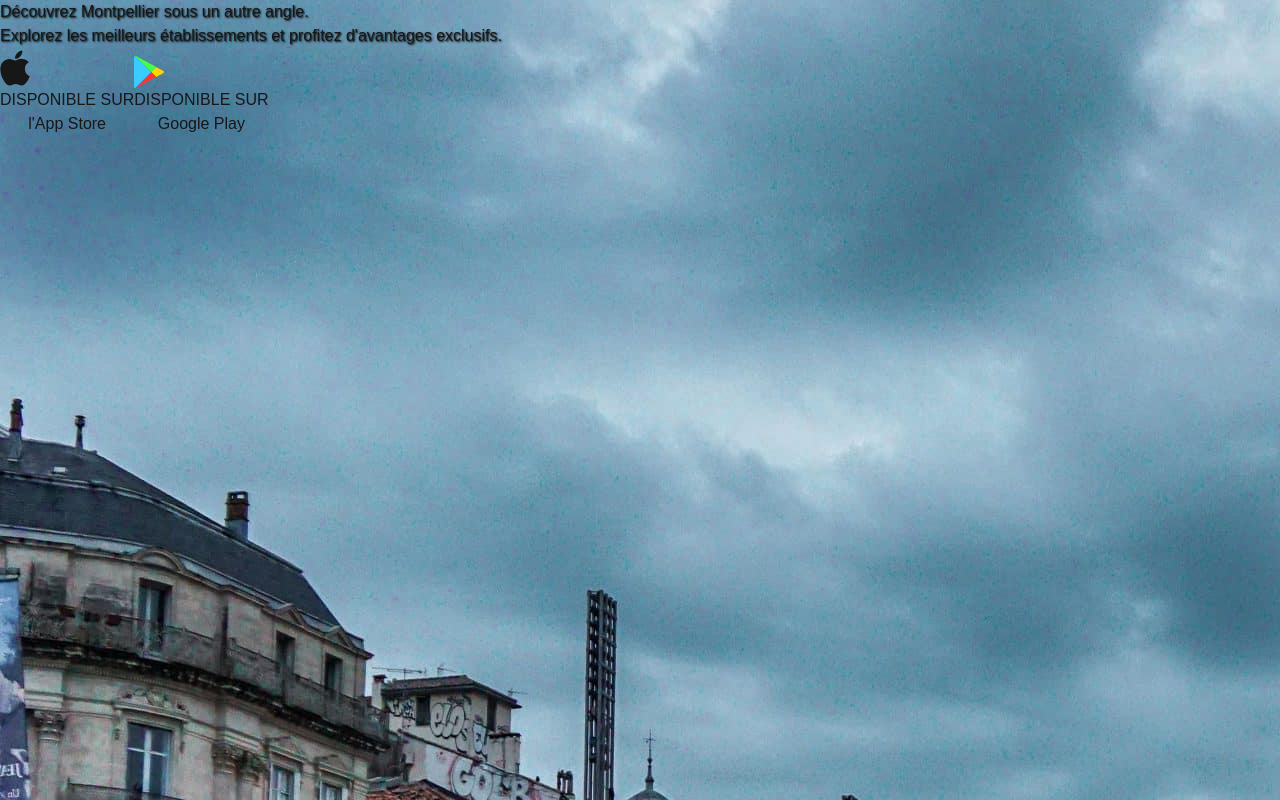
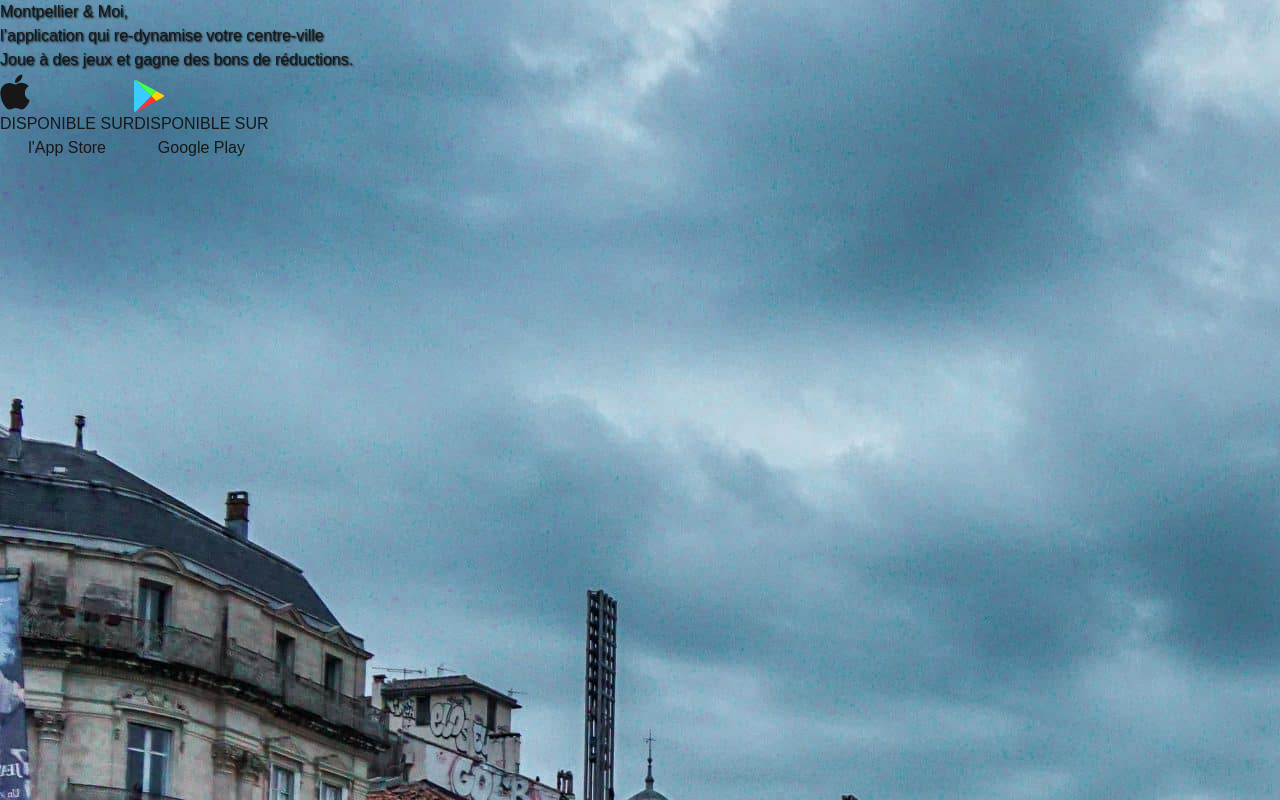
Before and after one commit to Sharko303/ma-ville-moi-site, a Next.js app in the folder montpellieretmoi/: page / in a window 1280 px wide. Shown: the top 800 px of the page. Built offline with nearby package versions, Linux system fonts and the light colour scheme.

Commit message:
change title and subtitle and add target blank on buttons

```diff
--- a/montpellieretmoi/src/app/globals.css
+++ b/montpellieretmoi/src/app/globals.css
@@ -108,3 +108,7 @@ body {
 .text-shadow-custom {
   text-shadow: 1px 1px 2px black;
 }
+
+.hero-heading {
+  line-height: inherit;
+}
--- a/montpellieretmoi/src/app/page.tsx
+++ b/montpellieretmoi/src/app/page.tsx
@@ -132,15 +132,14 @@ export default function Home() {
         className="h-screen flex flex-col justify-center items-center text-center bg-cover bg-hero-pattern section"
         id="bg-index"
       >
-        <h1 className="hero-heading text-5xl font-bold text-white mb-4 text-shadow-custom">
-          Découvrez Montpellier sous un autre angle.
+        <h1 className="hero-heading text-5xl font-bold text-white mb-4 text-shadow-custom leading-0">
+        Montpellier & Moi,<br></br> l’application qui re-dynamise votre centre-ville
         </h1>
-        <p className="text-xl text-white mb-8 text-shadow-custom">
-          Explorez les meilleurs établissements et profitez d&apos;avantages
-          exclusifs.
-        </p>
+        <h2 className="text-xl text-white mb-8 text-shadow-custom">
+          Joue à des jeux et gagne des bons de réductions.
+        </h2>
         <div className="grid grid-cols-2 gap-4">
-          <a href="https://www.apple.com/fr/app-store/" className="transition">
+          <a href="https://www.apple.com/fr/app-store/" className="transition" target="_blank">
             <button
               type="button"
               className="flex items-center justify-center w-48 mt-3 text-white bg-black h-14 rounded-xl"
@@ -161,7 +160,7 @@ export default function Home() {
               </div>
             </button>
           </a>
-          <a href="https://play.google.com/store/games" className="transition">
+          <a href="https://play.google.com/store/games" className="transition" target="_blank">
             <button
               type="button"
               className="flex items-center justify-center w-48 mt-3 text-white bg-black rounded-lg h-14"
```
